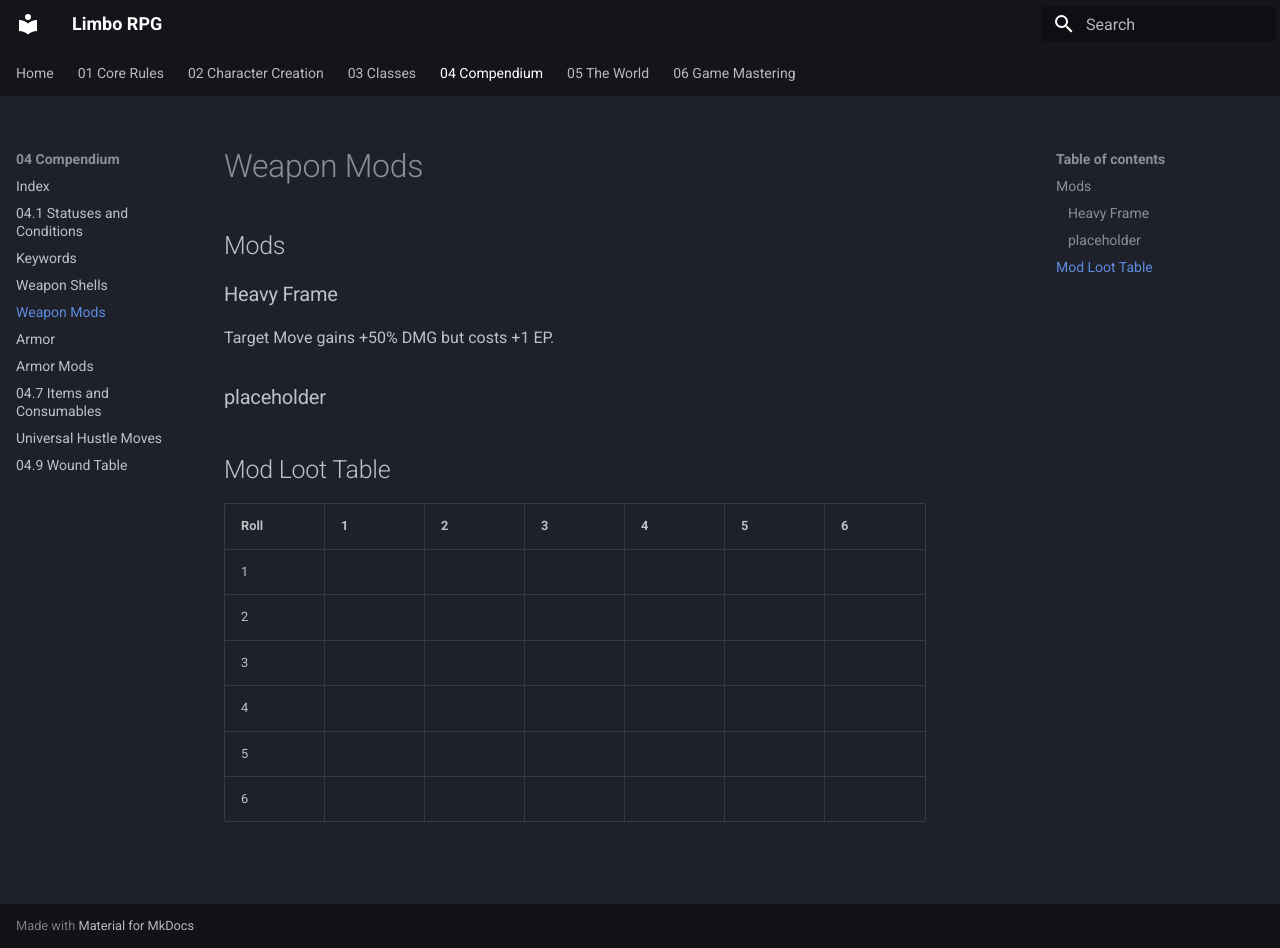
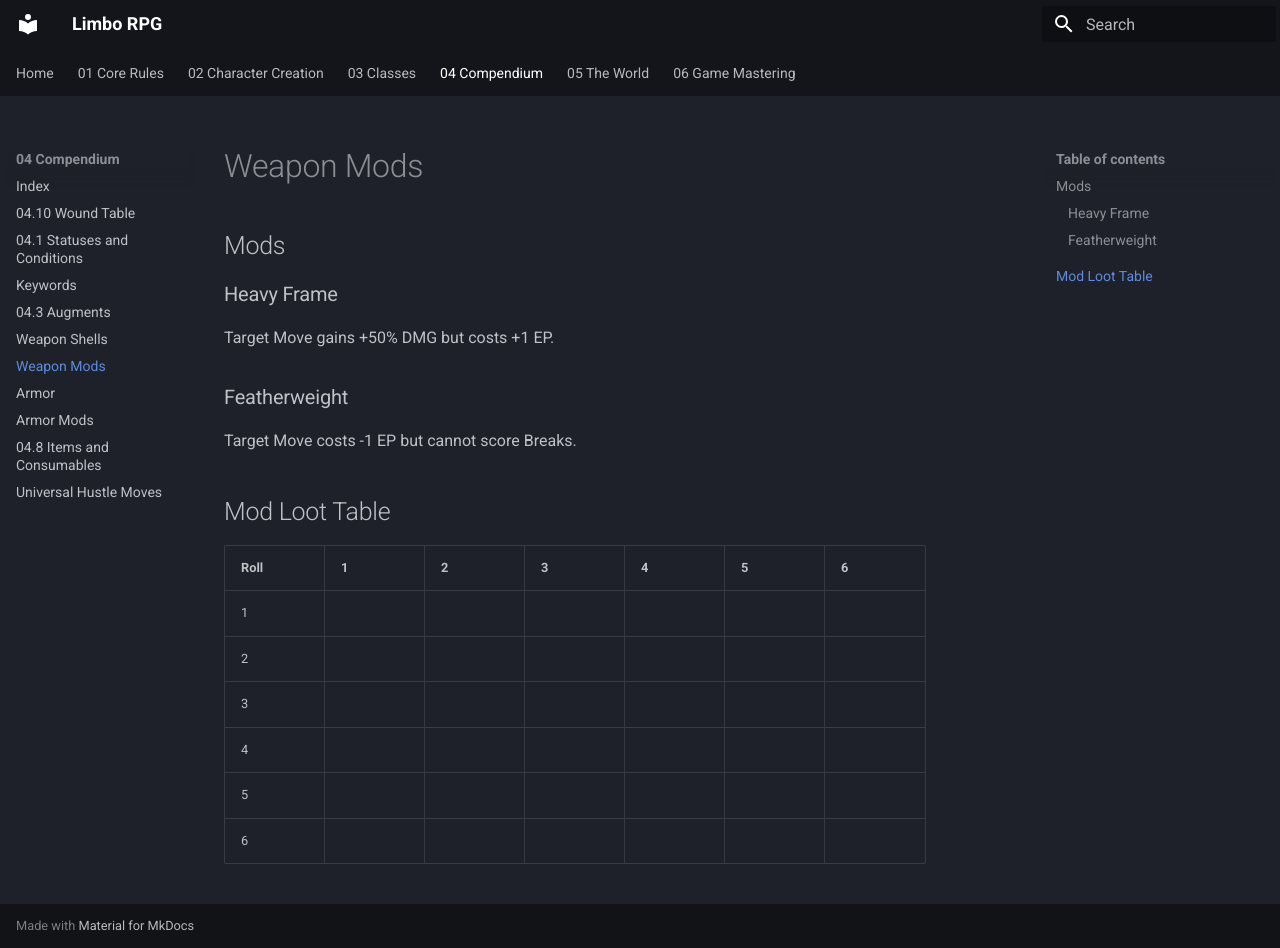
Before and after one commit to Bonfou/LimboRPG, an MkDocs documentation site: the page built from docs/04_Compendium/04.5_Weapon_Mods.md, in a window 1280 px wide and 948 px high. Built offline with MkDocs 1.6.1 and Material for MkDocs 9.7.7, drawn with Linux system fonts in a browser that asks for light colours.

```diff
--- a/docs/01_Core_Rules/01.2_The_Fight.md
+++ b/docs/01_Core_Rules/01.2_The_Fight.md
@@ -57,7 +57,7 @@
     - **Breaks only occur if the modified dice's value is greater than 0.**
 - **Tie:** If a die's modified value is equal to that of the opponent's, the entity with the higher Anomaly Tier wins the pair. Otherwise, the attacker wins.
 ### Wounds
-If an attacker would trigger a Break and rolled a natural 6 on the die, it triggers a Critical Hit, which afflicts a random [Wound](../04_Compendium/04.9_Wound_Table), rolled on a d66 table.
+If an attacker would trigger a Break and rolled a natural 6 on the die, it triggers a Critical Hit, which afflicts a random [Wound](../04_Compendium/04.10_Wound_Table.md), rolled on a d66 table.
 ### Harm Calculation
 HP loss is referred to as **Harm**. It is calculated after all dice in a Clash are resolved.
 
--- a/docs/02_Character_Creation/02.4_Leveling.md
+++ b/docs/02_Character_Creation/02.4_Leveling.md
@@ -27,7 +27,7 @@
 Hustle Cred allows you to broaden your influence and survivability within the City.
 
 * **Skills:** Spend 1 Hustle Cred to increase any Skill by 1, up to a maximum of 5.
-* **Utility & Traits:** Spend 1 Hustle Cred to unlock a new Utility Move or Trait from your Class list or the [Universal list](../04_Compendium/04.8_Universal_Hustle_Moves).
+* **Utility & Traits:** Spend 1 Hustle Cred to unlock a new Utility Move or Trait from your Class list or the [Universal list](../04_Compendium/04.9_Universal_Hustle_Moves.md).
 
 ---
 ## Repertoire Management
--- a/docs/04_Compendium/04.4_Weapon_Mods.md
+++ b/docs/04_Compendium/04.5_Weapon_Mods.md
@@ -2,7 +2,9 @@
 ## Mods
 ### Heavy Frame
 Target Move gains +50% DMG but costs +1 EP.
-### placeholder
+### Featherweight
+Target Move costs -1 EP but cannot score Breaks.
+###
 
 ## Mod Loot Table
 
```
Also changed, not shown: docs/04_Compendium/04.10_Wound_Table.md (renamed from docs/04_Compendium/04.9_Wound_Table.md), docs/04_Compendium/04.3_Augments.md (added), docs/04_Compendium/04.4_Weapon_Shells.md (renamed from docs/04_Compendium/04.3_Weapon_Shells.md), docs/04_Compendium/04.6_Armor.md (renamed from docs/04_Compendium/04.5_Armor.md), docs/04_Compendium/04.7_Armor_Mods.md (renamed from docs/04_Compendium/04.6_Armor_Mods.md), docs/04_Compendium/04.7_Items_and_Consumables.md (deleted), docs/04_Compendium/04.8_Items_and_Consumables.md (added), docs/04_Compendium/04.9_Universal_Hustle_Moves.md (renamed from docs/04_Compendium/04.8_Universal_Hustle_Moves.md).
